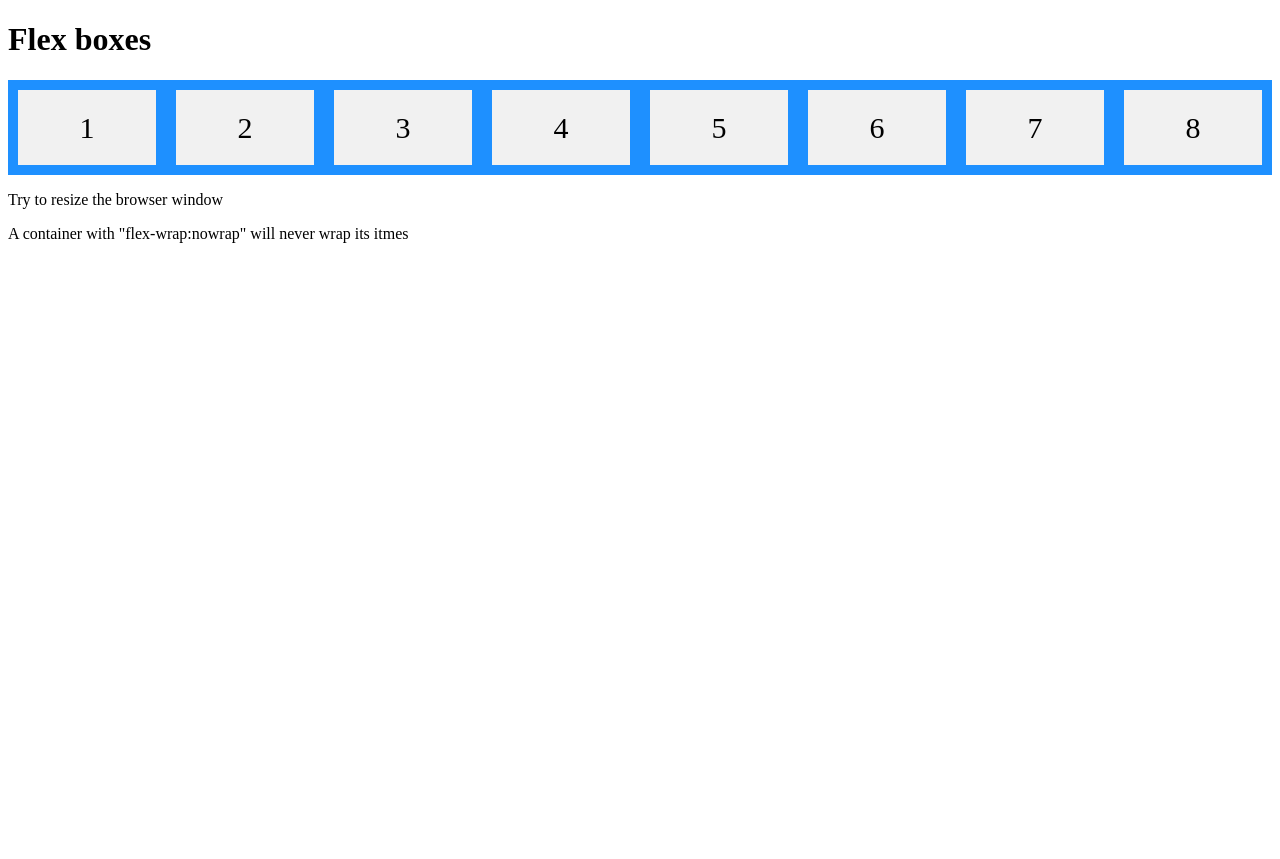
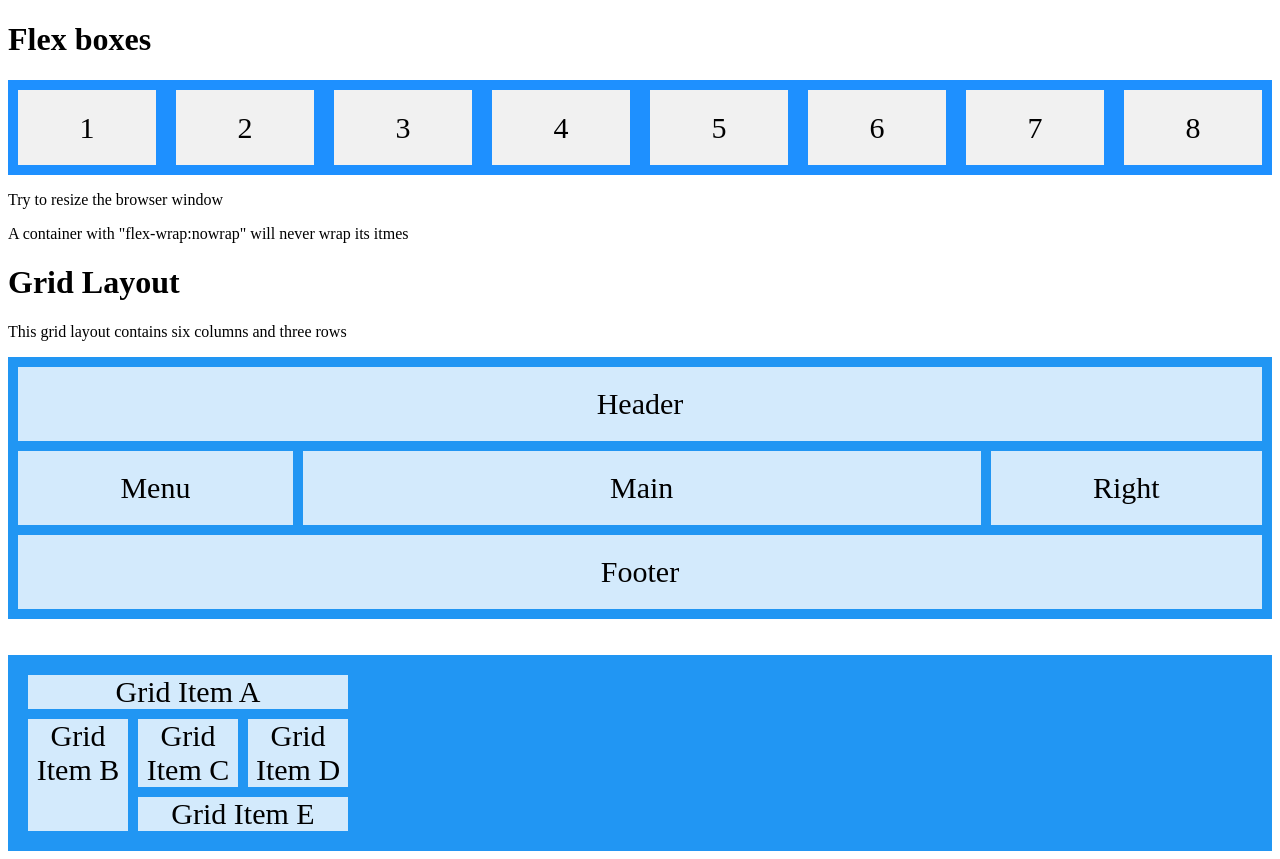
Before and after one commit to chanaiagwata/projectcascade, a plain HTML site: page index.html in a window 1280 px wide. Before the commit the page ends 800 px from the top, so only its background shows below. Drawn offline with Linux system fonts and the light colour scheme.

Commit message:
add flexbox and grid

```diff
--- a/index.html
+++ b/index.html
@@ -22,6 +22,25 @@
   <p>Try to resize the browser window</p>
   <p>A container with "flex-wrap:nowrap" will never wrap its itmes</p>
 
+  <h1>Grid Layout</h1>
+  <p>This grid layout contains six columns and three rows</p>
+  <div class="grid-container">
+    <div class="grid-item1">Header</div>
+    <div class="grid-item2">Menu</div>
+    <div class="grid-item3">Main</div>
+    <div class="grid-item4">Right</div>
+    <div class="grid-item5">Footer</div>
+  </div>
+  <br>
+  <br>
+  <div class="grid-container2">
+    <div class="grid-itemA">Grid Item A</div>
+    <div class="grid-itemB">Grid Item B</div>
+    <div class="grid-itemC">Grid Item C</div>
+    <div class="grid-itemD">Grid Item D</div>
+    <div class="grid-itemE">Grid Item E</div>
+
+  </div>
 
 </body>
 </html>
--- a/styles.css
+++ b/styles.css
@@ -14,3 +14,63 @@
   flex-grow: 1;
 
 }
+.grid-container{
+display: grid;
+grid-template-areas: 'header header header header header' 'menu main main main right' 'footer footer footer footer footer';
+gap:10px;
+background-color: #2196F3;
+padding: 10PX;
+}
+.grid-item1{
+  grid-area: header;
+}
+.grid-item2{
+  grid-area:menu;
+}
+.grid-item3{
+  grid-area: main
+}
+.grid-item4{
+  grid-area: right;
+}
+.grid-item5{
+  grid-area: footer;
+}
+
+
+.grid-container div{
+  background-color: rgba(255, 255, 255, 0.8);
+  text-align: center;
+  padding: 20px 0;
+  font-size: 30px;
+
+}
+.grid-container2{
+  display: grid;
+  grid-template-columns:100px 100px 100px;
+  background-color:#2196F3;
+  padding: 20px;
+  gap:10px;
+  grid-template-areas: 'A A A' 'B C D' 'B E E';
+
+}
+.grid-container2 div{
+  background-color: rgba(255, 255, 255, 0.8);
+  text-align: center;
+  font-size: 30px;
+}
+.grid-itemA{
+  grid-area: A;
+}
+.grid-itemB{
+  grid-area: B;
+}
+/* .grid-itemC{
+  grid-area: C;
+}
+.grid-itemD{
+  grid-area: D;
+} */
+.grid-itemE{
+  grid-area: E;
+}
```
